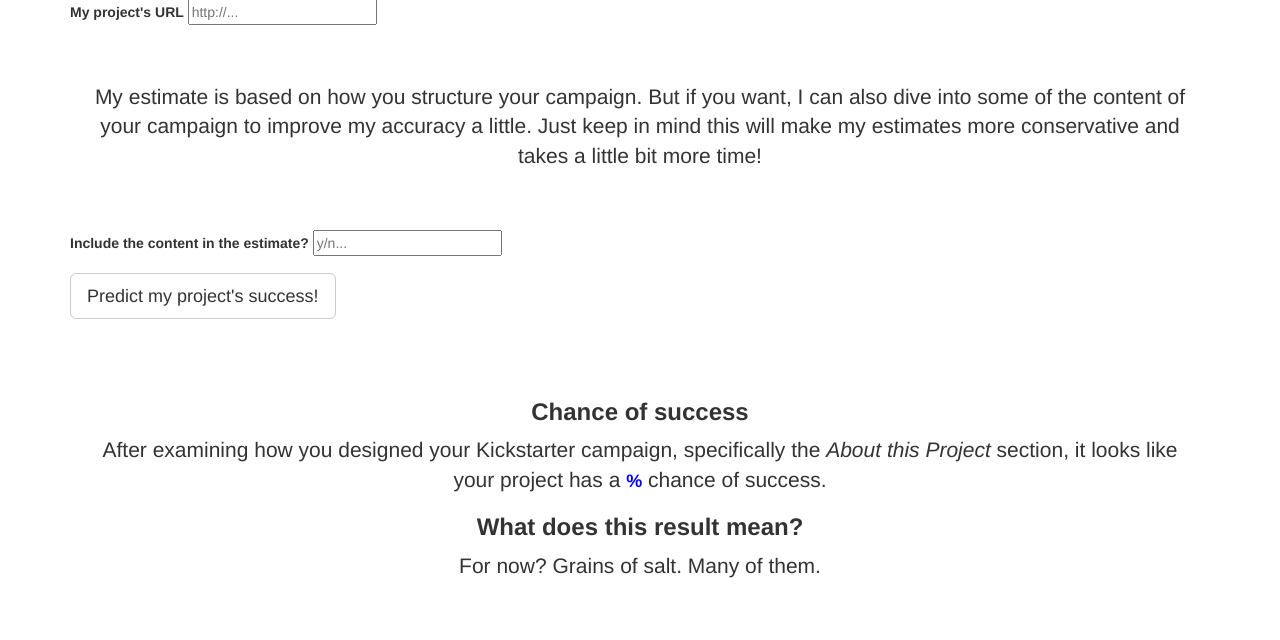
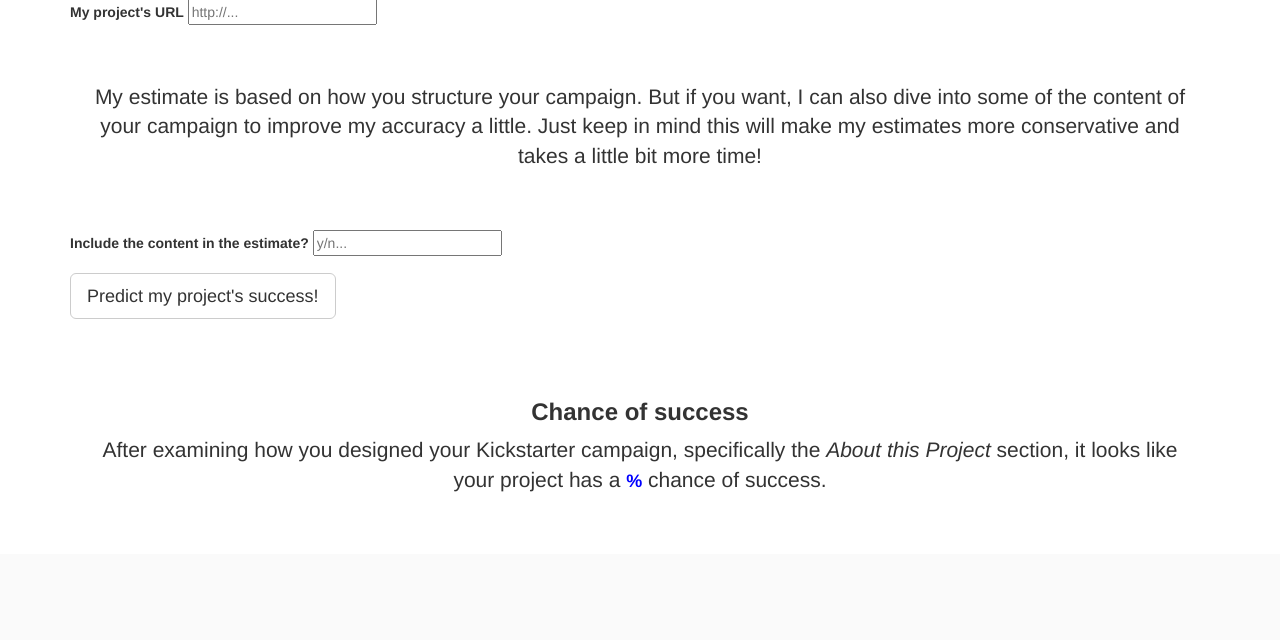
Before and after one commit to redwanhuq/campaign-critic, a Flask app: template working_mvp/flaskexample/templates/output.html in a window 1280 px wide. Shown: the part 369-1009 px from the top of the page. After the commit the page ends 861 px from the top, so only its background shows below. Run offline with Flask 2, Linux system fonts and the light colour scheme; the template is opened without the code that fills it, so the values that code supplies are empty; parts of the project's set-up code (start-up, migrations or seed data) failed here and were passed over; some libraries are stand-ins or nearby versions.

Commit message:
edited UI of web app

```diff
--- a/working_mvp/flaskexample/templates/output.html
+++ b/working_mvp/flaskexample/templates/output.html
@@ -96,8 +96,7 @@
         <h3><strong>Chance of success</h3></strong>
         <p class="lead">After examining how you designed your Kickstarter campaign, specifically the <i>About this Project</i> section, it looks like your project has a <font size='4' color='blue'><strong>{{the_result}}%</strong></font> chance of success.</p>
 
-        <h3><strong>What does this result mean?</h3></strong>
-        <p class="lead">For now? Grains of salt. Many of them.</p>
+
       </div>
 
       <script src="https://code.jquery.com/jquery-1.10.2.min.js"></script>
```
